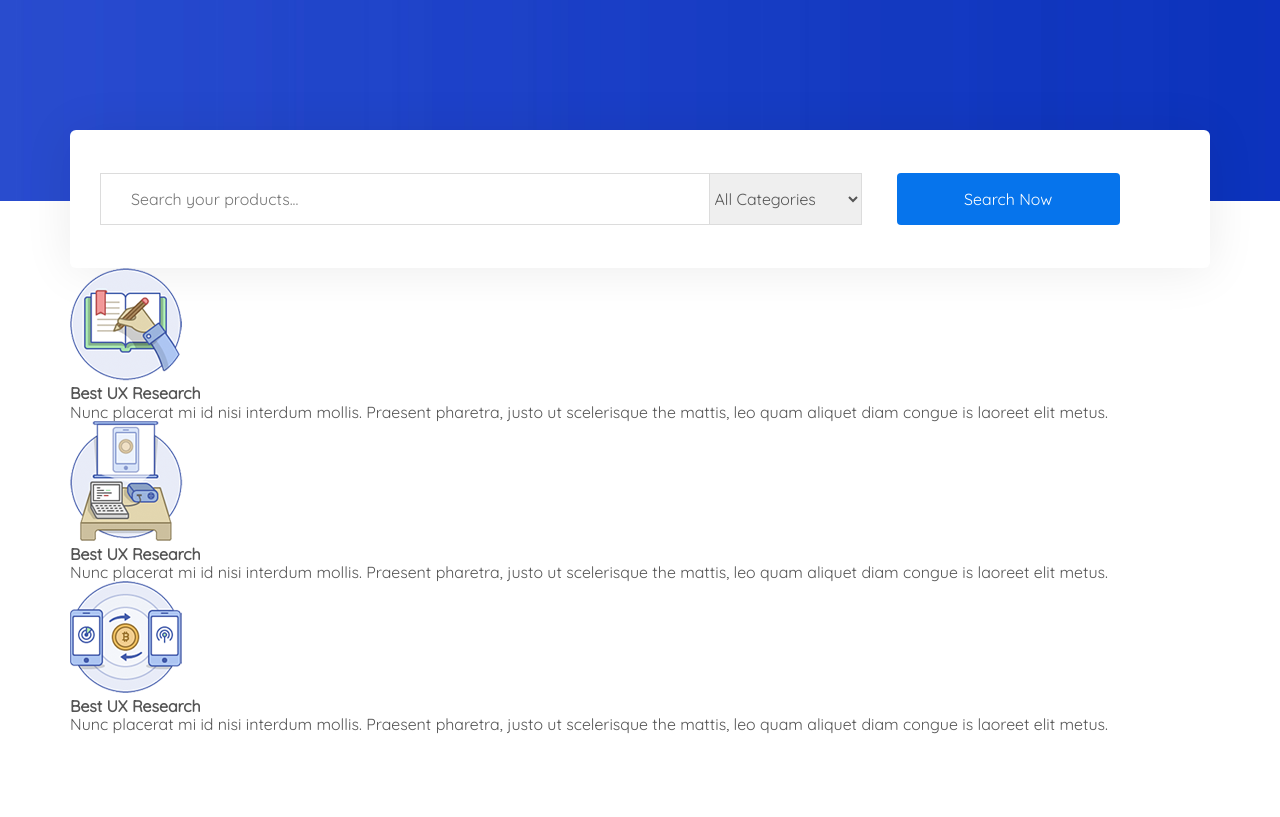
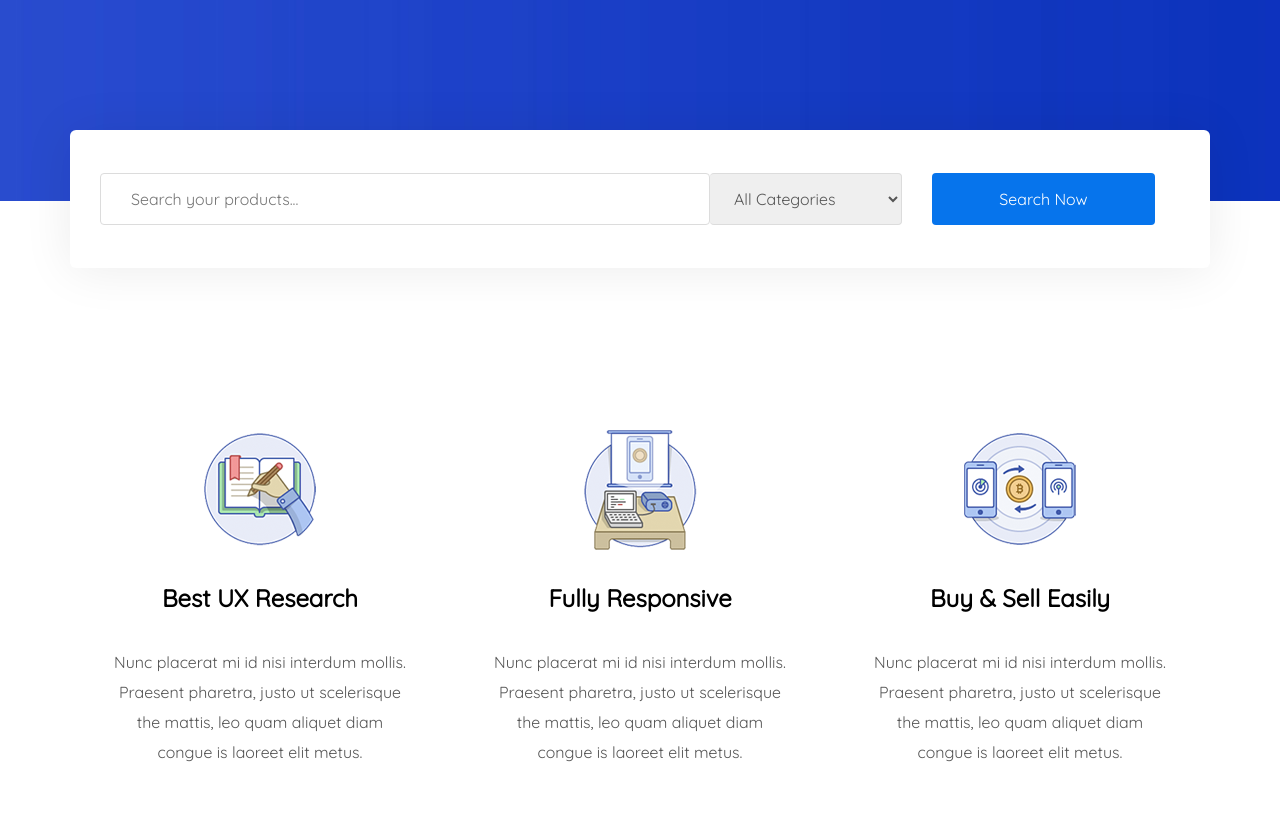
Before and after one commit to transformup/market, a website: page app/index.html in a window 1280 px wide. Shown: the part 704-1521 px from the top of the page. Before the commit the page ends 1438 px from the top, so only its background shows below. Drawn offline with nearby package versions, Linux system fonts and the light colour scheme; files that its build step writes are made by us from their sources.

Commit message:
added section features

```diff
--- a/app/index.html
+++ b/app/index.html
@@ -121,30 +121,24 @@
                     <button type="submit">Search Now</button>
                 </form>
             </div>
-            <div class="features__inner"></div>
+            <div class="features__inner">
                 <div class="features__inner-items">
-                <span class="inner__items-img">
-                    <img src="images/research.png" alt="oops">
-                </span>
+                    <span class="items-research"></span>
                     <h3>Best UX Research</h3>
                     <p>Nunc placerat mi id nisi interdum mollis. Praesent pharetra, justo ut scelerisque
                         the mattis, leo quam aliquet diam
                         congue is laoreet elit metus.</p>
                 </div>
                 <div class="features__inner-items">
-                <span class="inner__items-img">
-                    <img src="images/responsive.png" alt="oops">
-                </span>
-                <h3>Best UX Research</h3>
+                    <span class="items-responsive"></span>
+                    <h3>Fully Responsive</h3>
                     <p>Nunc placerat mi id nisi interdum mollis. Praesent pharetra, justo ut scelerisque
                         the mattis, leo quam aliquet diam
                         congue is laoreet elit metus.</p>
                 </div>
                 <div class="features__inner-items">
-                <span class="inner__items-img">
-                    <img src="images/sell.png" alt="oops">
-                </span>
-                <h3>Best UX Research</h3>
+                    <span class="items-sell"></span>
+                    <h3>Buy & Sell Easily</h3>
                     <p>Nunc placerat mi id nisi interdum mollis. Praesent pharetra, justo ut scelerisque
                         the mattis, leo quam aliquet diam
                         congue is laoreet elit metus.</p>
--- a/app/scss/style.scss
+++ b/app/scss/style.scss
@@ -219,7 +219,7 @@
 
 // end intro
 
-// start fetures
+// start features
 
 
 .features__inner-search {
@@ -233,10 +233,14 @@
     background-color: #fff;
 form {
         width: 100%;
-
+        font-size: 0;
+        line-height: 0;
+        letter-spacing: -1px;
     }
 input{
             display: inline-block;
+            font-size: 16px;
+            font-weight: 400;
             height: 52px;
             max-width: 610px;
             width: 100%;
@@ -244,6 +248,7 @@ input{
             margin-left: 30px;
             outline: none;
             border: 1px solid #dcdcdc;
+            border-radius: 4px;
 
         }
     &::placeholder{
@@ -251,24 +256,81 @@ input{
         font-weight: 400;
     }
     select {
+        font-size: 16px;
+        font-weight: 400;
         display: inline-block;
         height: 52px;
         outline: none;
         border: 1px solid #dcdcdc;
         color: #555555;
-        margin-left: -5px;
         margin-right: 30px;
-
+        padding: 0 20px;
+        border-left: none;
+        border-radius: 4px;
     }
     button {
+        font-size: 16px;
+        font-weight: 400;
         height: 52px;
         width: 223px;
         color: #fff;
         border: none;
         background-color: $bg;
         border-radius: 4px;
+        cursor: pointer;
     }
 }
+.features__inner {
+    display: flex;
+    justify-content: space-between;
+    margin-top: 120px;
 
+   &-items {
+      text-align: center;
+    h3 {
+        margin-bottom: 34px;
+        font-size: 24px;
+        color: #000;
+    }
+    p {
+        padding: 0 44px 50px;
+        line-height: 30px;
+    }
+ }
+}
 
-// end fetures
+.features__inner-items {
+    border-radius: 4px;
+}
+
+.features__inner-items:hover {
+    box-shadow: 0px 2px 50px 0px rgba(0, 0, 0, 0.08);
+}
+
+.items-research,
+.items-responsive,
+.items-sell {
+    display: block;
+    margin: 45px auto 32px;
+}
+
+.items-research {
+    height: 120px;
+    width: 113px;
+    background: url(../images/research.png) no-repeat;
+}
+
+.items-responsive{
+    height: 120px;
+    width: 113px;
+    background: url(../images/responsive.png) no-repeat;
+    margin-top: 42px;
+    margin-bottom: 35px;
+}
+
+.items-sell {
+    height: 120px;
+    width: 113px;
+    background: url(../images/sell.png) no-repeat;
+}
+// end features
```
Also changed, not shown: app/css/style.min.css, app/images/icons/chevron-down.png (added). Lines whose indentation alone changed are shown as unchanged.
